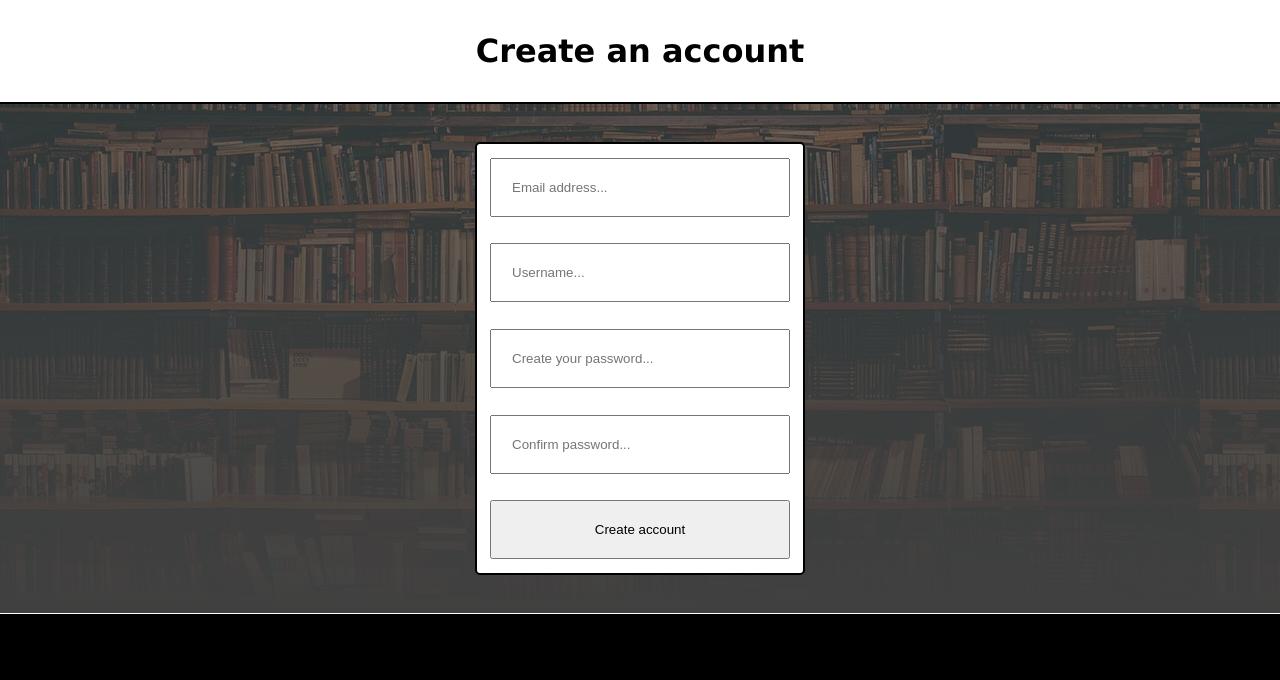
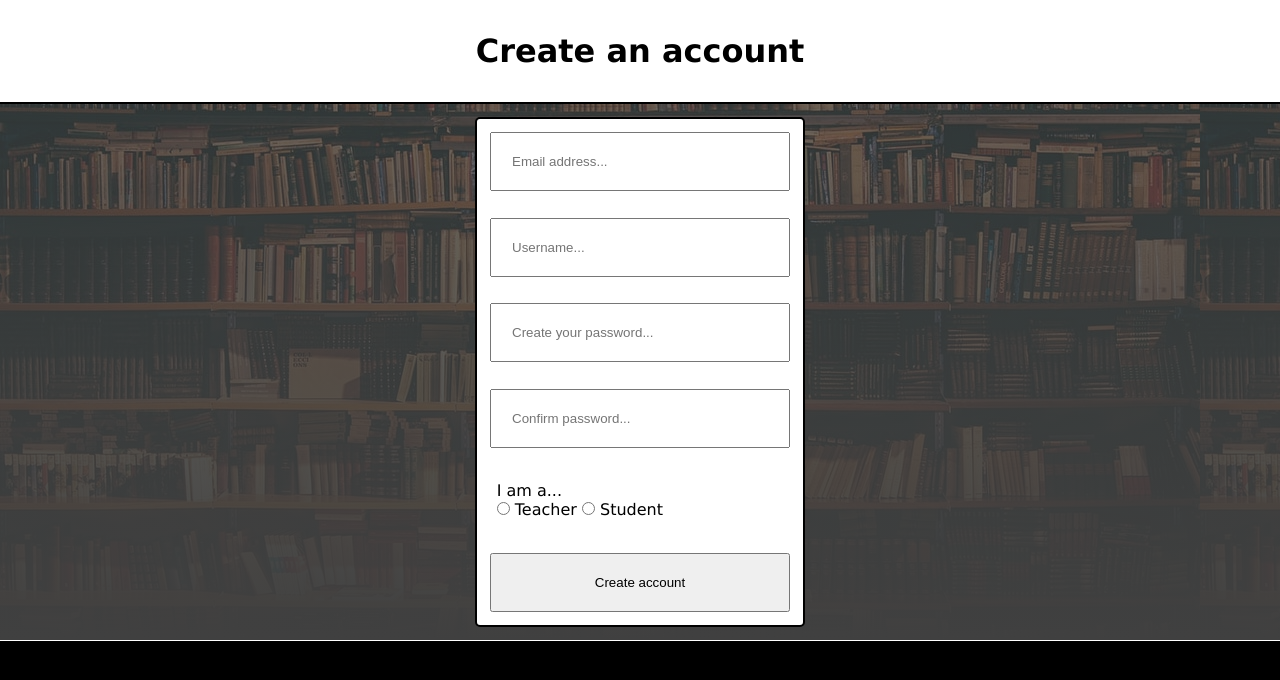
Before and after one commit to J-Rathman/160-Final-Project, a Flask app: page /register in a window 1280 px wide. Shown: the part 80-760 px from the top of the page. Run offline with Flask 3, Linux system fonts and the light colour scheme.

Commit message:
Added register functionality

```diff
--- a/main.py
+++ b/main.py
@@ -3,7 +3,7 @@ from sqlalchemy import Column, Integer, String, Numeric, create_engine, text
 
 app = Flask(__name__)
 #Needs password below
-#conn_str = "mysql://root:PASSWORD@localhost/160finaldb"
+#conn_str = "mysql://root:password@localhost/160finaldb"
 #engine = create_engine(conn_str, echo=True)
 #conn = engine.connect()
 
@@ -23,6 +23,24 @@ def get_register_template():
     return render_template("register.html")
 
 
+@app.route("/register", methods=["POST"])
+def register():
+    if request.form.get("password") == request.form.get("password-confirm"):
+        try:
+            conn.execute(
+                #text(f"INSERT INTO accountsxp (email, username, password) VALUES (:email, :username, :password)"),
+                #request.form
+            )
+            conn.commit()
+            return render_template("register.html", error=None, success="Account created! Click <a href='/login'>here</a> to login.")
+        except Exception as e:
+            error = e.orig.args[1]
+            print(error)
+            return render_template("register.html", error=error, success=None)
+    else:
+        return render_template("register.html", error="Passwords do not match", success=None)
+
+
 @app.route("/take_a_test", methods=["GET"])
 def get_test_taking_template():
     return render_template("take_test.html")
--- a/static/styles/mainstyles.css
+++ b/static/styles/mainstyles.css
@@ -128,13 +128,13 @@ main .register-form, main .login-form {
     display: flex;
     flex-direction: column;
     justify-content: space-evenly;
-    margin: 3%;
+    margin: 1%;
     background-color: white;
     border: 2px solid black;
     border-radius: 5px;
 }
 
-.register-form input, .login-form input {
+.register-form input[type="text"], .login-form input[type="text"], .register-form input[type="submit"], .login-form input[type="submit"] {
     padding: 20px;
     margin: 1em;
     width: 300px;
@@ -147,3 +147,7 @@ main .register-form, main .login-form {
     padding: 2.5% 0;
     border-bottom: 2px solid black;
 }
+
+form .radios {
+    padding: 20px;
+}
--- a/templates/accounts.html
+++ b/templates/accounts.html
@@ -3,8 +3,7 @@
 <main>
     <h1 class="form-header">Login to an existing account</h1>
     <form class="login-form">
-        <input type="text" placeholder="Email address..." name="email" id="email" required>
-        <input type="text" placeholder="Username..." name="username" id="username" required>
+        <input type="text" placeholder="Email or username..." name="email/username" id="email/username" required>
         <input type="text" placeholder="Password..." name="password" id="password" required>
         <input type="submit" value="Login">
     </form>
--- a/templates/register.html
+++ b/templates/register.html
@@ -2,11 +2,24 @@
 {% block body %}
     <main>
         <h1 class="form-header">Create an account</h1>
-        <form class="register-form">
-            <input type="text" placeholder="Email address..." name="email" id="email" required>
-            <input type="text" placeholder="Username..." name="username" id="username" required>
-            <input type="text" placeholder="Create your password..." name="password" id="password" required>
-            <input type="text" placeholder="Confirm password..." name="password-confirm" id="password-confirm" required>
+        {% if error %}
+            <p class="form-header">{{ error }}</p>
+        {% endif %}
+        {% if success %}
+            <p class="form-header">{{ success|safe }}</p>
+        {% endif %}
+        <form method="POST" class="register-form">
+            <input type="text" placeholder="Email address..." name="email" id="email" required autocomplete="off">
+            <input type="text" placeholder="Username..." name="username" id="username" required autocomplete="off">
+            <input type="text" placeholder="Create your password..." name="password" id="password" required autocomplete="off">
+            <input type="text" placeholder="Confirm password..." name="password-confirm" id="password-confirm" required autocomplete="off">
+            <div class="radios">
+                <p>I am a...</p>
+                <input type="radio" name="radio" autocomplete="off" value="true" id="teacher-radio" required>
+                <label for="teacher-radio">Teacher</label>
+                <input type="radio" name="radio" autocomplete="off" value="false" id="student-radio" required>
+                <label for="student-radio">Student</label>
+            </div>
             <input type="submit" value="Create account">
         </form>
     </main>
```
